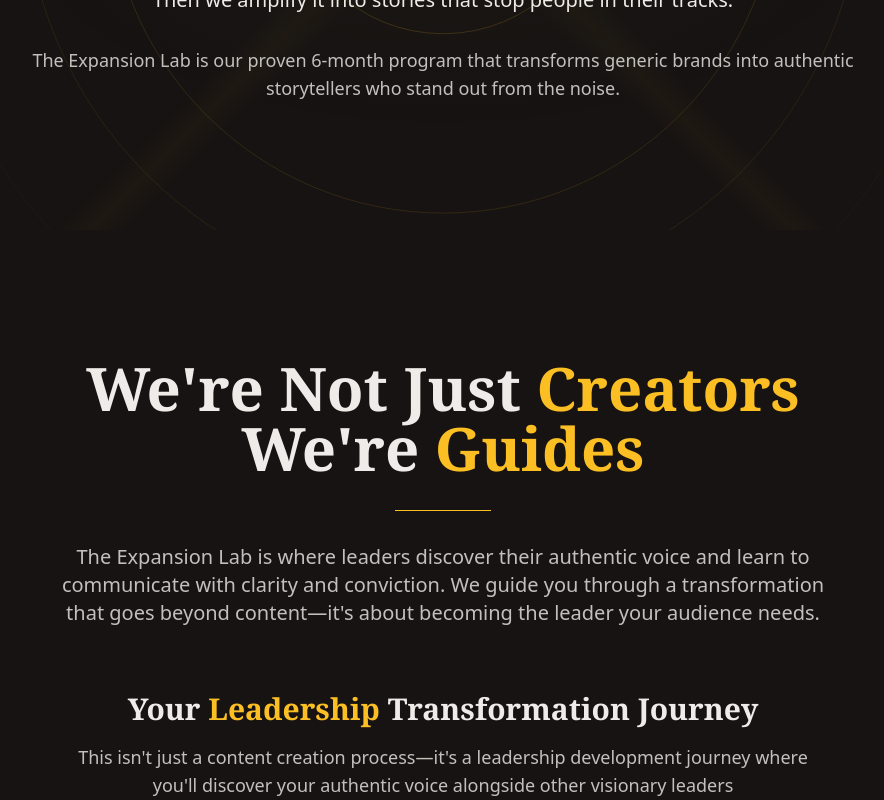
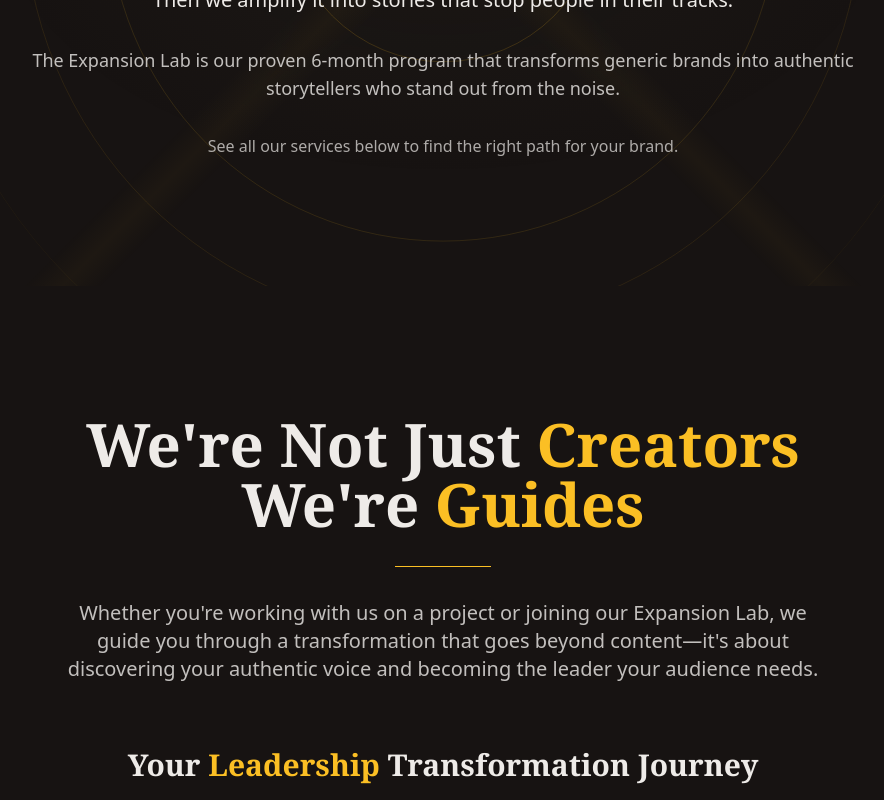
Before and after one commit to Eurmthewurm/authentikstudio, a React (Vite) app: page / in a window 1280 px wide. Shown: the part 2480-3280 px from the top of the page, without its empty margins (197-1081 px from the left). Built offline with nearby package versions, Linux system fonts and the light colour scheme; no server answers.

Commit message:
Fix copy consistency and logical flow for stacked services approach

```diff
--- a/src/App.tsx
+++ b/src/App.tsx
@@ -8,7 +8,7 @@ import { ProofSection } from './components/ProofSection';
 import { DeliverablesSection } from './components/DeliverablesSection';
 import { FounderSection } from './components/FounderSection';
 import { AudienceSection } from './components/AudienceSection';
-import { LabSessionSection } from './components/LabSessionSection';
+import { DiscoverySection } from './components/LabSessionSection';
 import { ServicesSection } from './components/ServicesSection';
 import { InvestmentSection } from './components/InvestmentSection';
 import { FinalCtaSection } from './components/FinalCtaSection';
@@ -48,7 +48,7 @@ function App() {
         <SectionDivider />
         <ServicesSection />
         <SectionDivider />
-        <LabSessionSection />
+        <DiscoverySection />
         <InvestmentSection />
         <FinalCtaSection />
       </main>
--- a/src/components/DeliverablesSection.tsx
+++ b/src/components/DeliverablesSection.tsx
@@ -87,7 +87,7 @@ export const DeliverablesSection: React.FC = () => {
             className="text-xl text-foreground/80 max-w-3xl mx-auto"
             variants={itemVariants}
           >
-            With the Expansion Lab you'll receive guidance, community, and systems to help you discover and amplify your authentic voice
+            When you work with Authentik Studio, you'll receive guidance, systems, and support to help you cut through the noise and amplify your authentic voice
           </motion.p>
         </motion.div>
 
--- a/src/components/InvestmentSection.tsx
+++ b/src/components/InvestmentSection.tsx
@@ -73,7 +73,7 @@ export const InvestmentSection: React.FC = () => {
               animate={isInView ? { y: 0, opacity: 1 } : { y: 30, opacity: 0 }}
               transition={{ duration: 0.6, delay: 0.6 }}
             >
-              After seeing how we've helped brands cut through the noise, here's what it takes to work with Authentik Studio
+              After seeing how we've helped brands cut through the noise, here's what it takes to start with Authentik Studio. For Expansion Lab and Thought Leadership pricing, see our Services section above.
             </motion.p>
           </div>
         </div>
--- a/src/components/LabSessionSection.tsx
+++ b/src/components/LabSessionSection.tsx
@@ -9,7 +9,7 @@ const sessionSteps = [
   "Show you how to cut through the AI-driven noise"
 ];
 
-export const LabSessionSection: React.FC = () => {
+export const DiscoverySection: React.FC = () => {
   const ref = useRef(null);
   const isInView = useInView(ref, { once: true, amount: 0.3 });
 
@@ -85,7 +85,7 @@ export const LabSessionSection: React.FC = () => {
             animate={isInView ? { scale: 1, opacity: 1 } : { scale: 0.95, opacity: 0 }}
             transition={{ duration: 0.6, delay: 0.9 }}
           >
-            Your first step isn't a sales call. It's a <span className="text-amber-400">Studio Discovery Call</span>.
+            Your first step isn't a sales call. It's a <span className="text-amber-400">Discovery Call</span>.
           </motion.p>
 
           <motion.p
@@ -93,7 +93,7 @@ export const LabSessionSection: React.FC = () => {
             animate={isInView ? { y: 0, opacity: 1 } : { y: 20, opacity: 0 }}
             transition={{ duration: 0.6, delay: 1.1 }}
           >
-            A <span className="text-amber-400 font-medium">60-minute creative breakthrough call</span> where we:
+            A <span className="text-amber-400 font-medium">60-minute creative breakthrough call</span> where we discover which service is right for you:
           </motion.p>
         </motion.div>
 
@@ -185,7 +185,7 @@ export const LabSessionSection: React.FC = () => {
                   whileHover={{ x: "100%" }}
                   transition={{ duration: 0.6, ease: "easeInOut" }}
                 />
-                <span className="relative z-10">Book Your Studio Call</span>
+                <span className="relative z-10">Book Your Discovery Call</span>
               </Button>
             </motion.div>
           </a>
--- a/src/components/MethodSection.tsx
+++ b/src/components/MethodSection.tsx
@@ -123,7 +123,7 @@ export const MethodSection: React.FC = () => {
               animate={isInView ? { y: 0, opacity: 1 } : { y: 30, opacity: 0 }}
               transition={{ duration: 0.6, delay: 0.8 }}
             >
-              The Expansion Lab is where leaders discover their authentic voice and learn to communicate with clarity and conviction. We guide you through a transformation that goes beyond content—it's about becoming the leader your audience needs.
+              Whether you're working with us on a project or joining our Expansion Lab, we guide you through a transformation that goes beyond content—it's about discovering your authentic voice and becoming the leader your audience needs.
             </motion.p>
           </div>
 
@@ -137,7 +137,7 @@ export const MethodSection: React.FC = () => {
                 Your <span className="text-amber-400">Leadership</span> Transformation Journey
               </h3>
               <p className="text-lg text-foreground/80 max-w-3xl mx-auto">
-                This isn't just a content creation process—it's a leadership development journey where you'll discover your authentic voice alongside other visionary leaders
+                This isn't just a content creation process—it's a leadership development journey where you'll discover your authentic voice. For Expansion Lab members, you'll do this alongside other visionary leaders.
               </p>
             </div>
 
--- a/src/components/SolutionSection.tsx
+++ b/src/components/SolutionSection.tsx
@@ -82,7 +82,8 @@ export const SolutionSection: React.FC = () => {
             {[
               { text: "We're signal amplifiers.", className: "text-2xl font-light text-amber-400 text-center" },
               { text: "We strip away the performative marketing speak and uncover the raw truth of your brand. Then we amplify it into stories that stop people in their tracks.", className: "text-xl text-center" },
-              { text: "The Expansion Lab is our proven 6-month program that transforms generic brands into authentic storytellers who stand out from the noise.", className: "text-lg text-center text-foreground/80" }
+              { text: "The Expansion Lab is our proven 6-month program that transforms generic brands into authentic storytellers who stand out from the noise.", className: "text-lg text-center text-foreground/80" },
+              { text: "See all our services below to find the right path for your brand.", className: "text-base text-center text-foreground/70" }
             ].map((item, index) => (
               <motion.p
                 key={index}
```
